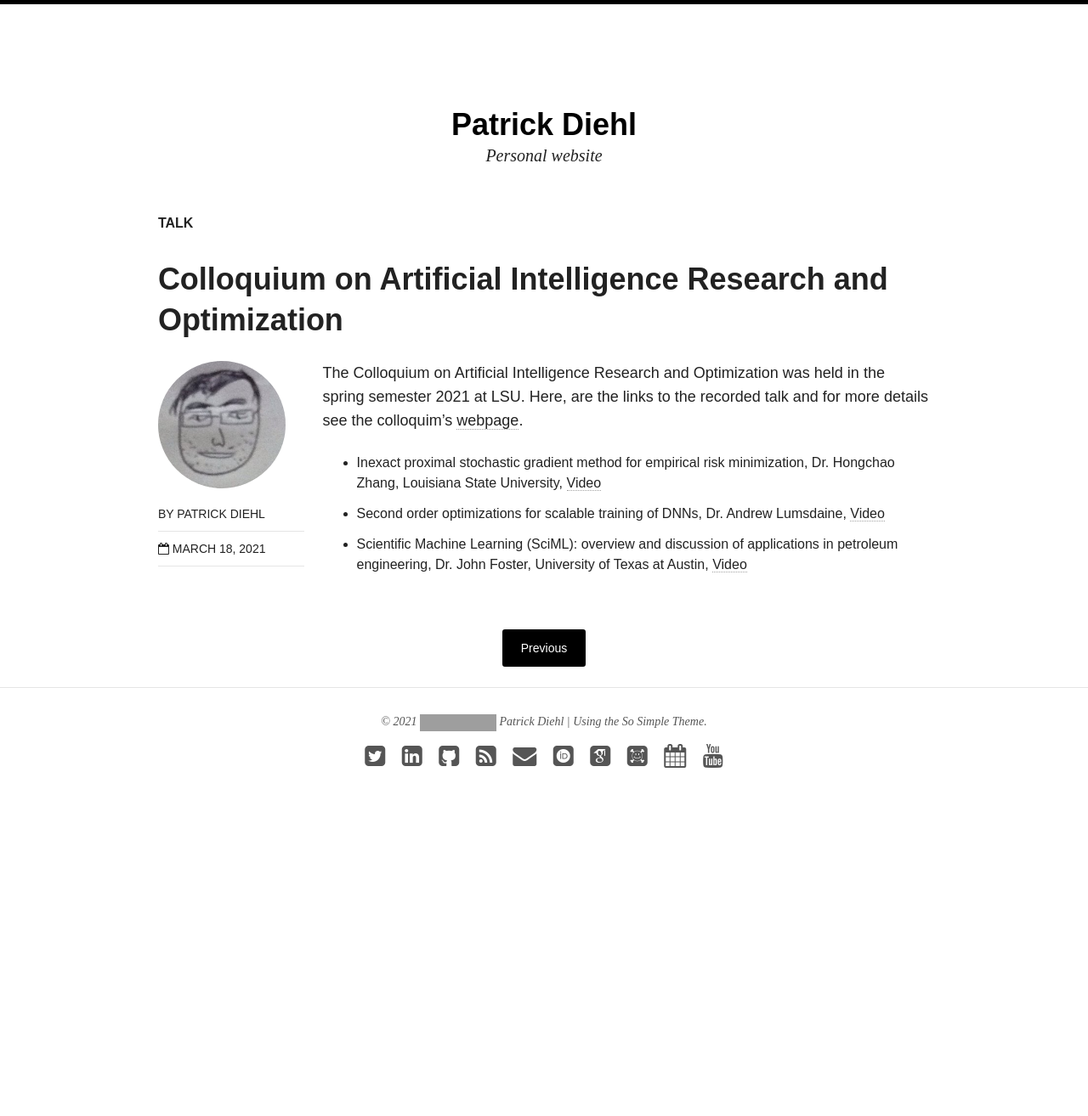
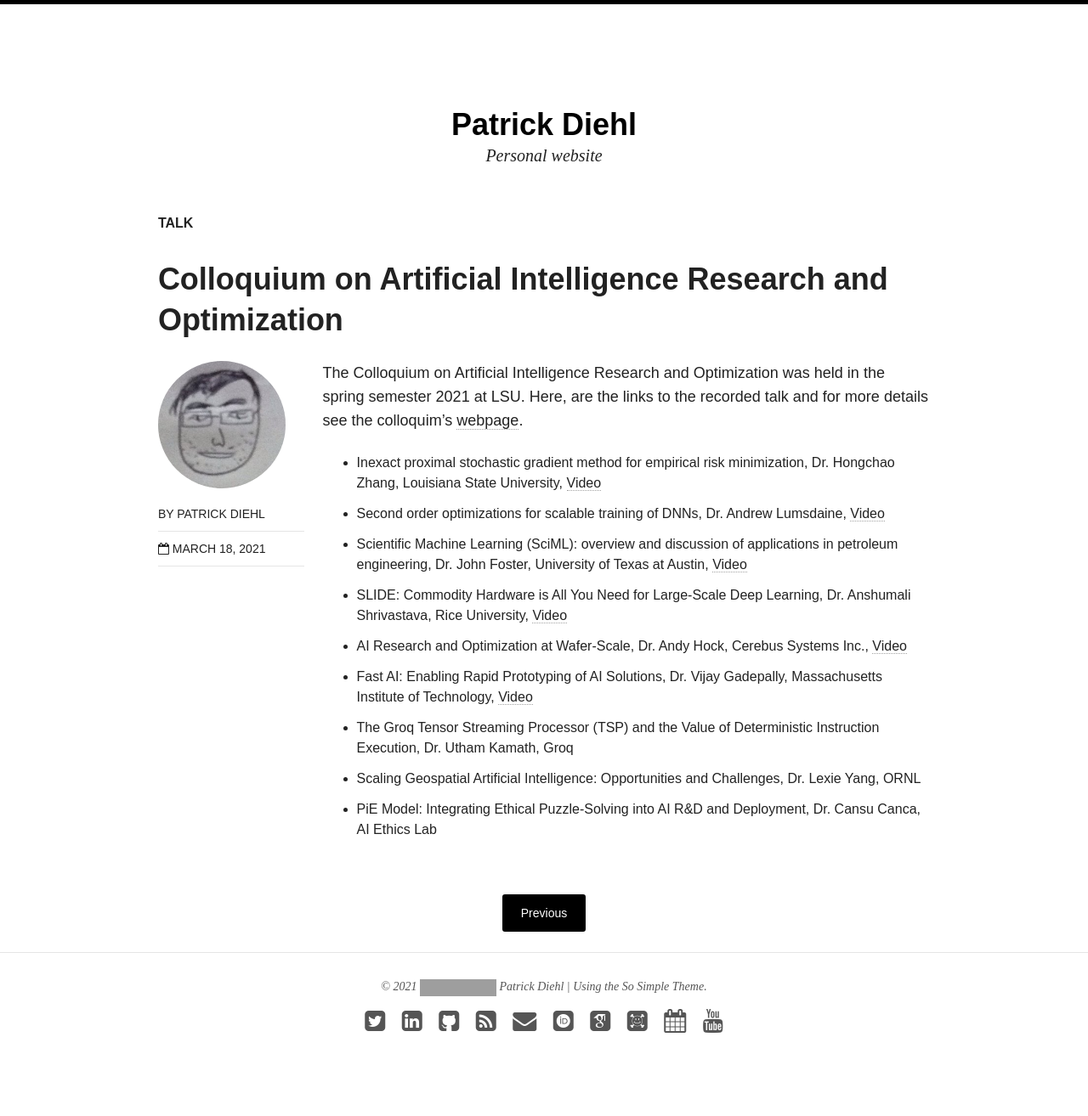
Before and after one commit to diehlpk/diehlpk.github.io, a Jekyll site: the page built from _posts/blog/2021-03-18-cairo-talks.md, in a window 1280 px wide. Shown: the whole page at 85% size. Built offline with Jekyll 4.4.1, drawn with Linux system fonts in a browser that asks for light colours; nearby versions of some CDN libraries; some web fonts are replaced; before the commit the page ends 1002 px from its top, so only the background shows below that; grey boxes are pictures that could not be loaded.

Commit message:
Update blog post

```diff
--- a/_posts/blog/2021-03-18-cairo-talks.md
+++ b/_posts/blog/2021-03-18-cairo-talks.md
@@ -12,3 +12,9 @@ and for more details see the colloquim's [webpage](https://stellar-group.org/res
 * Inexact proximal stochastic gradient method for empirical risk minimization, Dr. Hongchao Zhang, Louisiana State University, [Video](https://www.youtube.com/watch?v=rG0LLGraFDE&feature=youtu.be)
 * Second order optimizations for scalable training of DNNs, Dr. Andrew Lumsdaine, [Video](https://www.youtube.com/watch?v=aAiDDINqTYw&feature=youtu.be)
 * Scientific Machine Learning (SciML): overview and discussion of applications in petroleum engineering, Dr. John Foster, University of Texas at Austin, [Video](https://t.co/6J8acqQ5WY?amp=1)
+* SLIDE: Commodity Hardware is All You Need for Large-Scale Deep Learning, Dr. Anshumali Shrivastava, Rice University, [Video](https://www.youtube.com/watch?v=l4RrGRxkgYI)
+* AI Research and Optimization at Wafer-Scale, Dr. Andy Hock, Cerebus Systems Inc., [Video](https://www.youtube.com/watch?v=5sz99ny3fMI)
+* Fast AI: Enabling Rapid Prototyping of AI Solutions, Dr. Vijay Gadepally, Massachusetts Institute of Technology, [Video](https://www.youtube.com/watch?v=_jhWoc1IE40)
+* The Groq Tensor Streaming Processor (TSP) and the Value of Deterministic Instruction Execution, Dr. Utham Kamath, Groq
+* Scaling Geospatial Artificial Intelligence: Opportunities and Challenges, Dr. Lexie Yang, ORNL
+* PiE Model: Integrating Ethical Puzzle-Solving into AI R&D and Deployment, Dr. Cansu Canca, AI Ethics Lab
```
